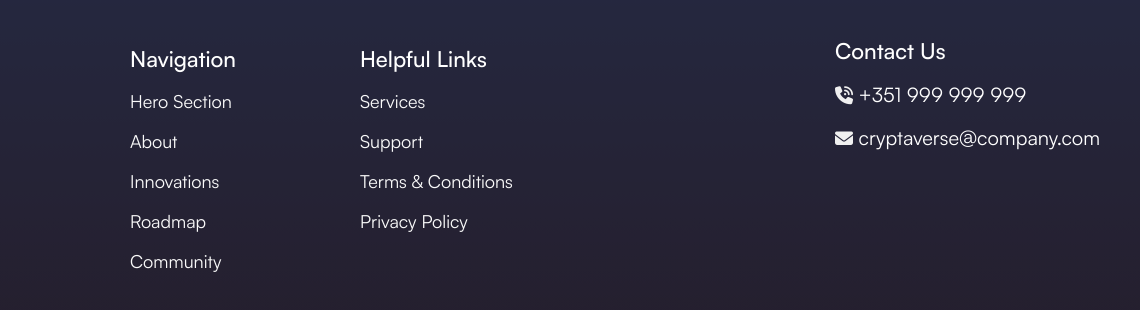
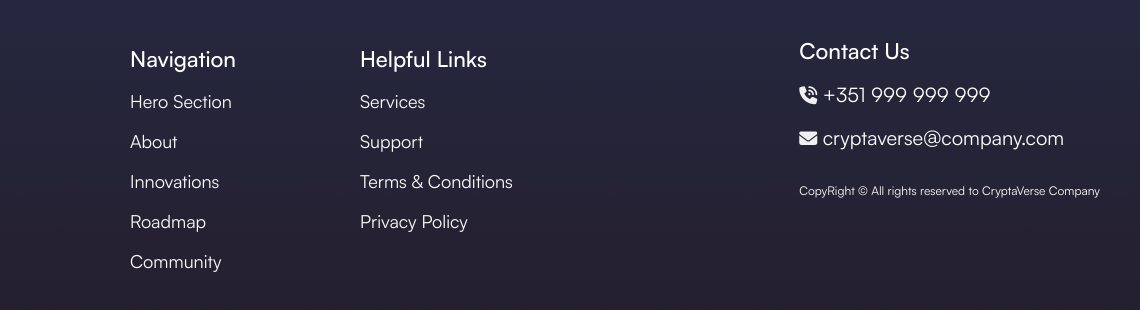
Before and after one commit to dav1-fer/Cryptaverse, a plain HTML site: page index.html in a window 1280 px wide. Shown: the part 7520-7830 px from the top of the page, 140-1280 px from the left. Drawn offline with nearby package versions, Linux system fonts and the light colour scheme; a script that the page names is missing.

Commit message:
Footer Update

```diff
--- a/index.html
+++ b/index.html
@@ -324,6 +324,7 @@
           <i class="fa-solid fa-envelope"></i>
           <a onclick="">cryptaverse@company.com</a>
         </div>
+        <p>CopyRight © All rights reserved to CryptaVerse Company</p>
       </div>
     </footer>
 
--- a/style.css
+++ b/style.css
@@ -588,9 +588,12 @@ aside .blur{
   }
 
   .contact-sec .email{
-    margin: 16px 0;
+    margin: 16px 0 32px 0;
   }
 
+  footer p{
+    font-size: 12px;
+  }
 
 
 
```
